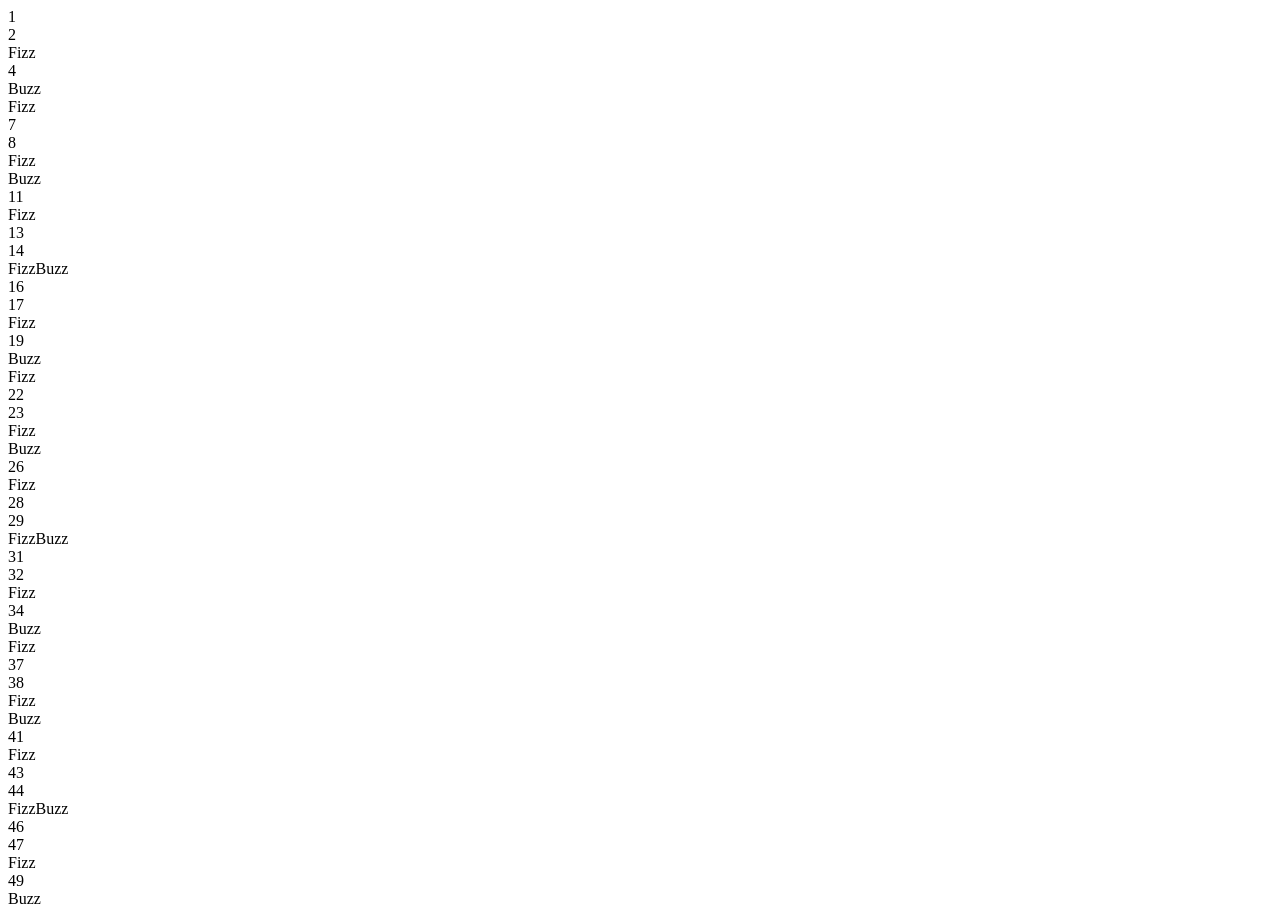
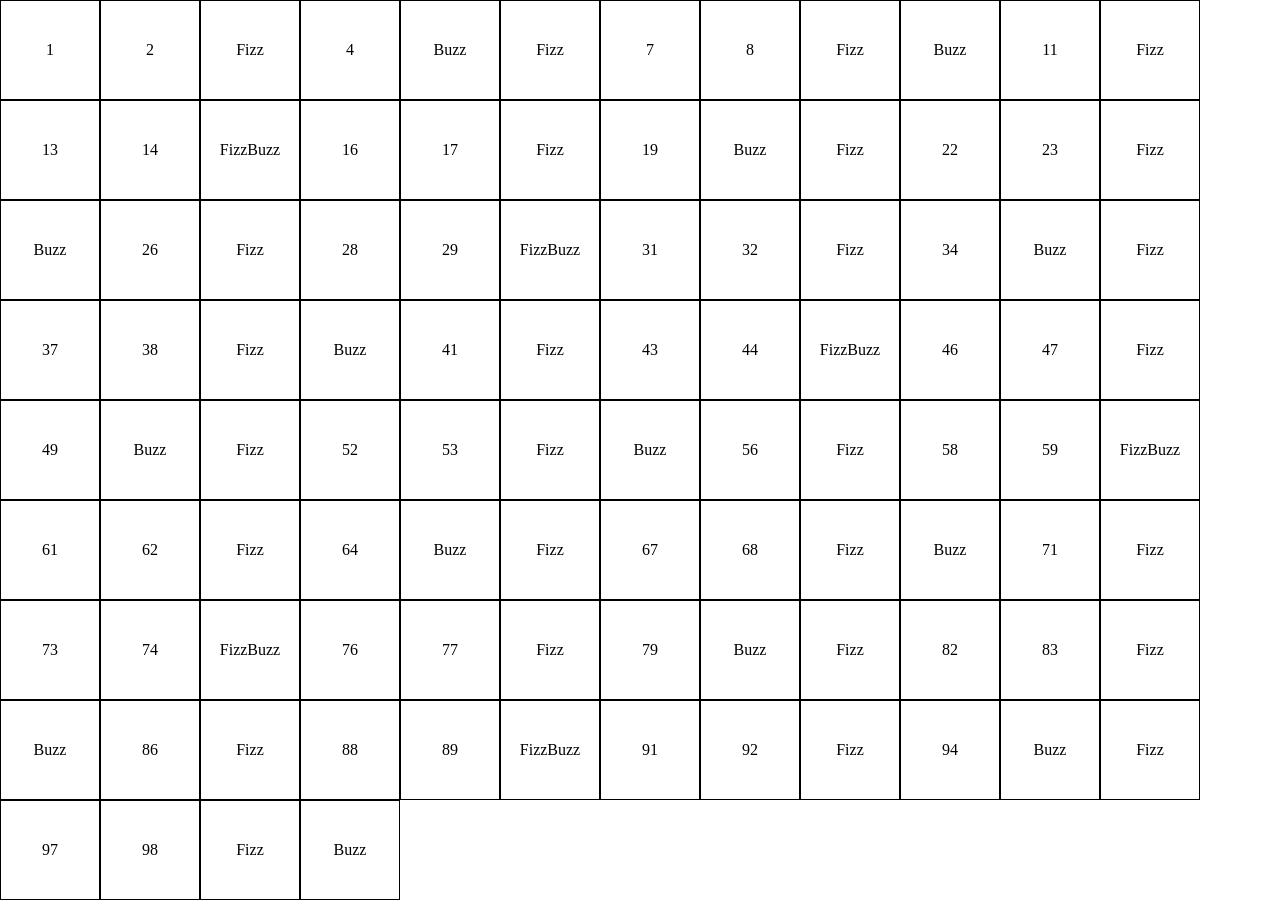
Before and after one commit to ValeriaGiannelli/js-fizzbuzz, a plain HTML site: page index.html in a window 1280 px wide. Shown: the top 904 px of the page. Drawn offline with Linux system fonts and the light colour scheme.

Commit message:
BONUS 1 - visivamente più carino

```diff
--- /dev/null
+++ b/css/style.css
@@ -0,0 +1,21 @@
+/* codice generico */
+*{
+    margin: 0;
+    padding: 0;
+    box-sizing: border-box;
+}
+
+
+.container{
+    display: flex;
+    flex-wrap: wrap;
+}
+
+.container div{
+    border: 1px solid black;
+    width: 100px;
+    height: 100px;
+    display: flex;
+    justify-content: center;
+    align-items: center;
+}
--- a/index.html
+++ b/index.html
@@ -4,6 +4,9 @@
     <meta charset="UTF-8">
     <meta name="viewport" content="width=device-width, initial-scale=1.0">
     <title>FizzBuzz</title>
+
+    <!-- foglio css -->
+    <link rel="stylesheet" href="css/style.css">
 </head>
 
 <body>
```
